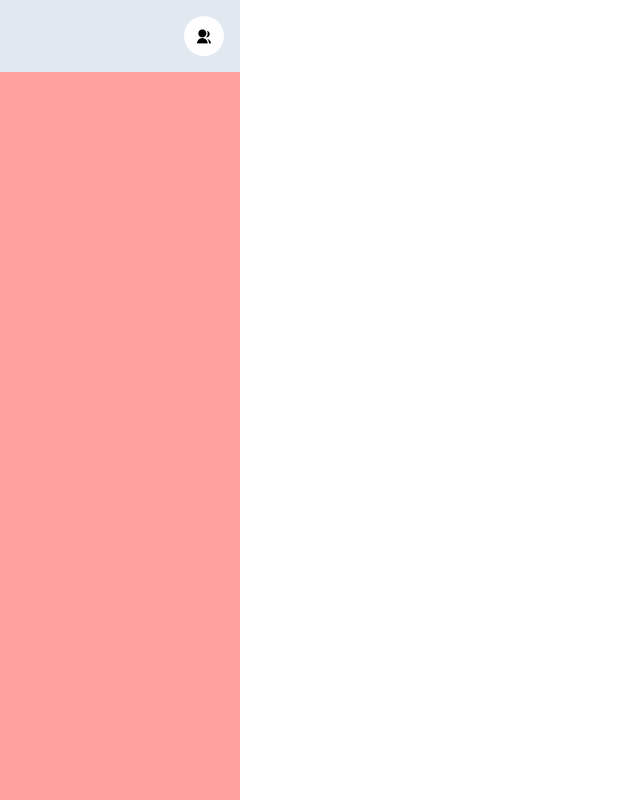
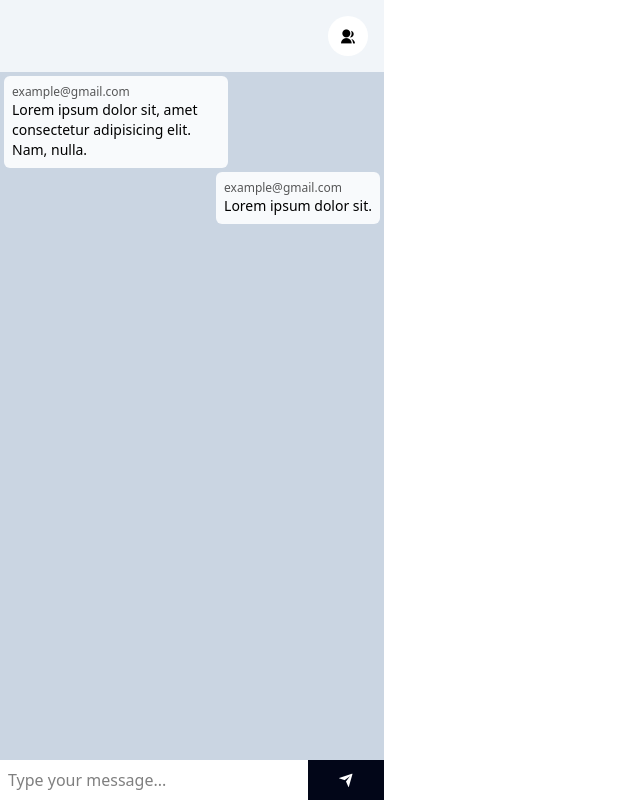
Before and after one commit to TayyabXtreme/DevInChat, a React (Vite) app in the folder frontend/: page /project in a window 1280 px wide. Shown: the whole page, without its empty margins (0-640 px from the left). Built offline with nearby package versions, Linux system fonts and the light colour scheme; no server answers.

Commit message:
feat(Project): add side panel toggle and message UI
Implement side panel functionality with toggle state and improve message UI layout. The side panel can be toggled via button click and displays user information. Message area now shows incoming/outgoing messages with proper styling.

```diff
--- a/frontend/src/screens/Project.jsx
+++ b/frontend/src/screens/Project.jsx
@@ -1,8 +1,9 @@
-import React from 'react'
+import React, { useState } from 'react'
 import { useLocation } from 'react-router-dom'
 
 const Project = () => {
     const location = useLocation()
+    const [isSidePanelOpen, setIsSidePanelOpen] = useState(false)
     console.log(location.state)
   return (
    <main
@@ -10,22 +11,81 @@ const Project = () => {
    >
 
    <section
-    className='left h-full min-w-60 bg-red-300'
+    className='left relative flex flex-col h-full min-w-96 bg-slate-300 '
    >
 
         <header
         className='flex justify-end p-4 w-full
-        bg-slate-200
+        bg-slate-100
         '
         >
-        <button
-        className='bg-white rounded-full p-2 px-3 cursor-pointer'
-        >
-        <i className='ri-group-fill'></i>
-        </button>
+          <button
+          onClick={() => setIsSidePanelOpen(!isSidePanelOpen)}
+          className='bg-white rounded-full p-2 px-3 cursor-pointer'
+          >
+          <i className='ri-group-fill'></i>
+          </button>
 
         </header>
+        <div className='conversation-area flex-grow flex flex-col '>
 
+          <div className="message-box p-1 flex-grow flex flex-col gap-1">
+              <div className="incomming max-w-56 message flex flex-col p-2 bg-slate-50 w-fit rounded-md">
+                <small
+                className='opacity-65 text-xs'
+                >example@gmail.com</small>
+                  <p
+                  className='text-sm'
+                  >Lorem ipsum dolor sit, amet consectetur adipisicing elit. Nam, nulla.</p>
+              </div>
+
+              <div className="ml-auto max-w-56 message flex flex-col p-2 bg-slate-50 w-fit rounded-md">
+                <small
+                className='opacity-65 text-xs'
+                >example@gmail.com</small>
+                  <p
+                  className='text-sm'
+                  >Lorem ipsum dolor sit.</p>
+              </div>
+          </div>
+
+          <div className="inputField  w-full flex ">
+            <input
+            type='text'
+            placeholder='Type your message...'
+            className='p-2 outline-none border-none bg-white flex-grow'
+            />
+            <button
+            className='flex-grow  bg-slate-950 text-white flex items-center justify-center'
+            >
+              <i className='ri-send-plane-fill'></i>
+            </button>
+          </div>
+
+        </div>
+
+        <div className={`sidePanel w-full h-full flex flex-col gap-2 bg-slate-50 absolute transition-all ${isSidePanelOpen ? 'translate-x-0' : '-translate-x-full'} top-0`}>
+          <header
+          className='flex justify-end p-4 w-full bg-slate-200'
+          >
+          <button
+          className='bg-white rounded-full p-2 px-3 cursor-pointer'
+          onClick={() => setIsSidePanelOpen(!isSidePanelOpen)}
+          >
+          <i className='ri-close-fill'></i>
+          </button>
+          </header>
+
+          <div className="user cursor-pointer hover:bg-slate-200 p-2 flex gap-2 items-center">
+                                    <div className='aspect-square rounded-full w-fit h-fit flex items-center justify-center p-5 text-white bg-slate-600'>
+                                        <i className="ri-user-fill absolute"></i>
+                                    </div>
+                                 <h1 className='font-semibold text-lg'>
+                                  Username
+                                 </h1>
+                                </div>
+
+          </div>
    </section>
 
    </main>
```
